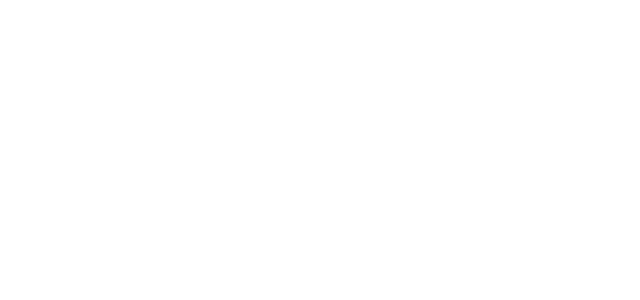
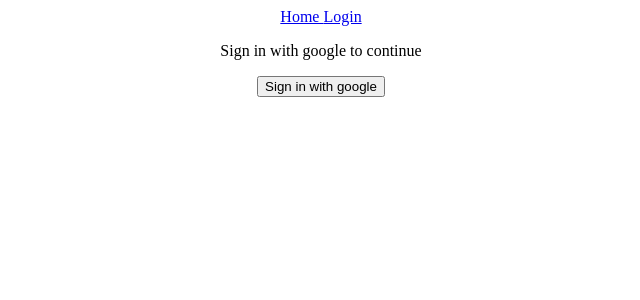
Before and after one commit to YueYing94/firebase-project, a React (Create React App) app: page /login in a window 1280 px wide. Shown: the top 300 px of the page, without its empty margins (319-959 px from the left). Built offline with nearby package versions, Linux system fonts and the light colour scheme; no server answers.

Commit message:
authentication

```diff
--- a/package.json
+++ b/package.json
@@ -10,8 +10,11 @@
     "@types/node": "^16.18.44",
     "@types/react": "^18.2.21",
     "@types/react-dom": "^18.2.7",
+    "firebase": "^10.3.0",
     "react": "^18.2.0",
     "react-dom": "^18.2.0",
+    "react-firebase-hooks": "^5.1.1",
+    "react-router-dom": "^6.15.0",
     "react-scripts": "5.0.1",
     "typescript": "^4.9.5",
     "web-vitals": "^2.1.4"
--- a/src/App.tsx
+++ b/src/App.tsx
@@ -1,10 +1,20 @@
-import React from 'react';
-
-import './App.css';
+import React from "react";
+import { BrowserRouter as Router, Route, Routes } from "react-router-dom";
+import "./App.css";
+import { Main } from "./pages/main";
+import { Login } from "./pages/login";
+import { Navbar } from "./components/navbar";
 
 function App() {
   return (
     <div className="App">
+      <Router>
+        <Navbar />
+        <Routes>
+          <Route path="/" element={<Main />} />
+          <Route path="/login" element={<Login />} />
+        </Routes>
+      </Router>
     </div>
   );
 }
--- /dev/null
+++ b/src/components/navbar.tsx
@@ -0,0 +1,27 @@
+import { Link } from "react-router-dom";
+import { auth } from "../config/firebase";
+import { useAuthState } from "react-firebase-hooks/auth";
+import { signOut } from "firebase/auth";
+
+export const Navbar = () => {
+  const [user] = useAuthState(auth);
+
+  const signUserOut = async () => {
+    await signOut(auth);
+  };
+  return (
+    <div>
+      <Link to="/"> Home </Link>
+      <Link to="/login"> Login </Link>
+      <div>
+        {user && (
+          <>
+            <p>{user?.displayName}</p>
+            <img src={user?.photoURL || ""} width="100" height="100" />
+            <button onClick={signUserOut}>Log out</button>
+          </>
+        )}
+      </div>
+    </div>
+  );
+};
--- /dev/null
+++ b/src/config/firebase.ts
@@ -0,0 +1,21 @@
+// Import the functions you need from the SDKs you need
+import { initializeApp } from "firebase/app";
+import { getAuth, GoogleAuthProvider } from "firebase/auth";
+import { getJSDocTypeParameterTags } from "typescript";
+// TODO: Add SDKs for Firebase products that you want to use
+// https://firebase.google.com/docs/web/setup#available-libraries
+
+// Your web app's Firebase configuration
+const firebaseConfig = {
+  apiKey: "AIzaSyB-QKvlYNXdiQU7PCXT--3Iu3Io9GHlOsA",
+  authDomain: "react-course-56c02.firebaseapp.com",
+  projectId: "react-course-56c02",
+  storageBucket: "react-course-56c02.appspot.com",
+  messagingSenderId: "257095359446",
+  appId: "1:257095359446:web:847a1652d6b840860c2277",
+};
+
+// Initialize Firebase
+const app = initializeApp(firebaseConfig);
+export const auth = getAuth(app);
+export const provider = new GoogleAuthProvider();
--- /dev/null
+++ b/src/pages/login.tsx
@@ -0,0 +1,17 @@
+import { auth, provider } from "../config/firebase";
+import { signInWithPopup } from "firebase/auth";
+import { useNavigate } from "react-router-dom";
+
+export const Login = () => {
+  const navigate = useNavigate();
+  const signInWithGoogle = async () => {
+    const result = await signInWithPopup(auth, provider);
+    navigate("/");
+  };
+  return (
+    <div>
+      <p>Sign in with google to continue</p>
+      <button onClick={signInWithGoogle}>Sign in with google</button>
+    </div>
+  );
+};
--- /dev/null
+++ b/src/pages/main.tsx
@@ -0,0 +1,3 @@
+export const Main = () => {
+  return <div>Home Page</div>
+}
```
Also changed, not shown: 1 other file (tests, documents, lock files or other folders).
